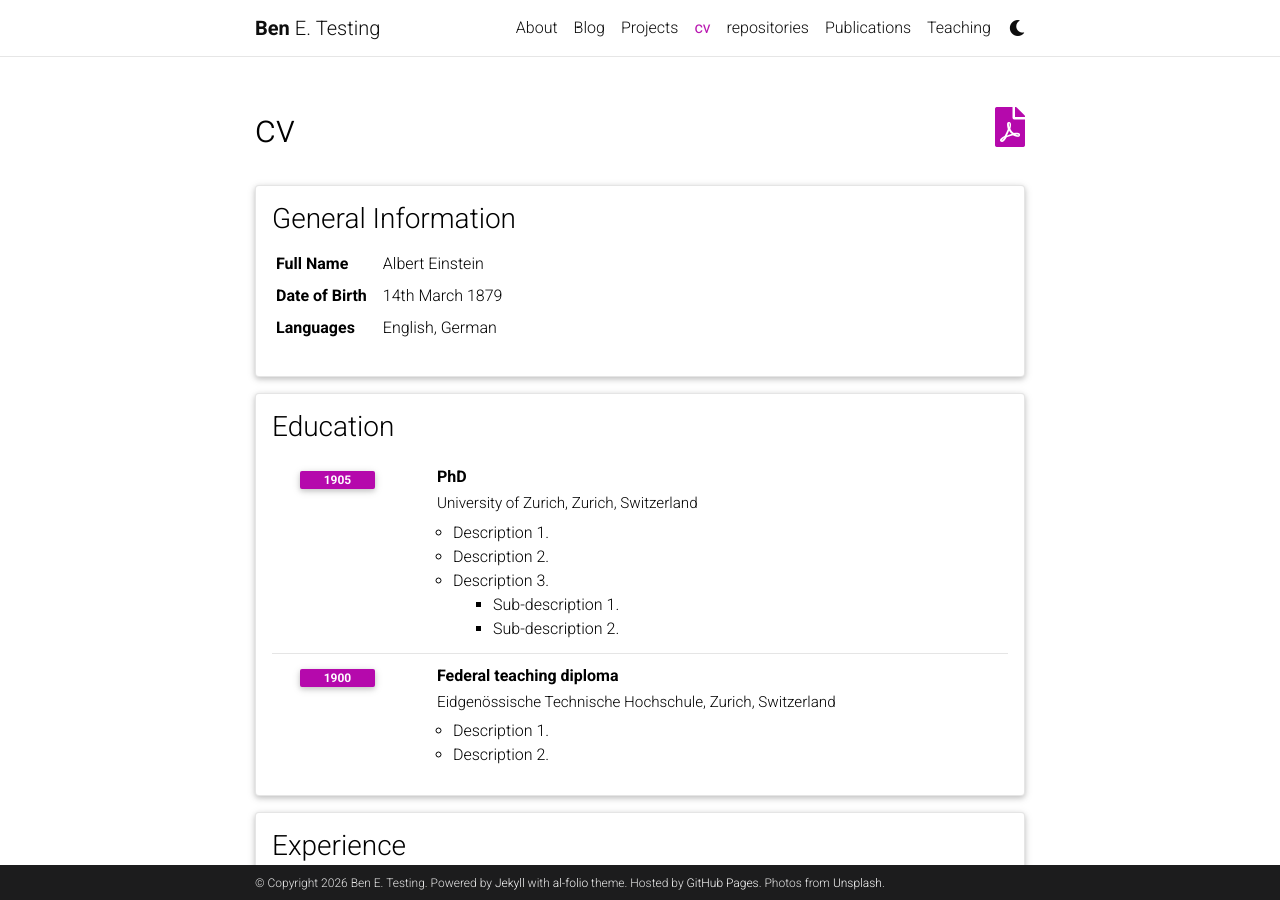
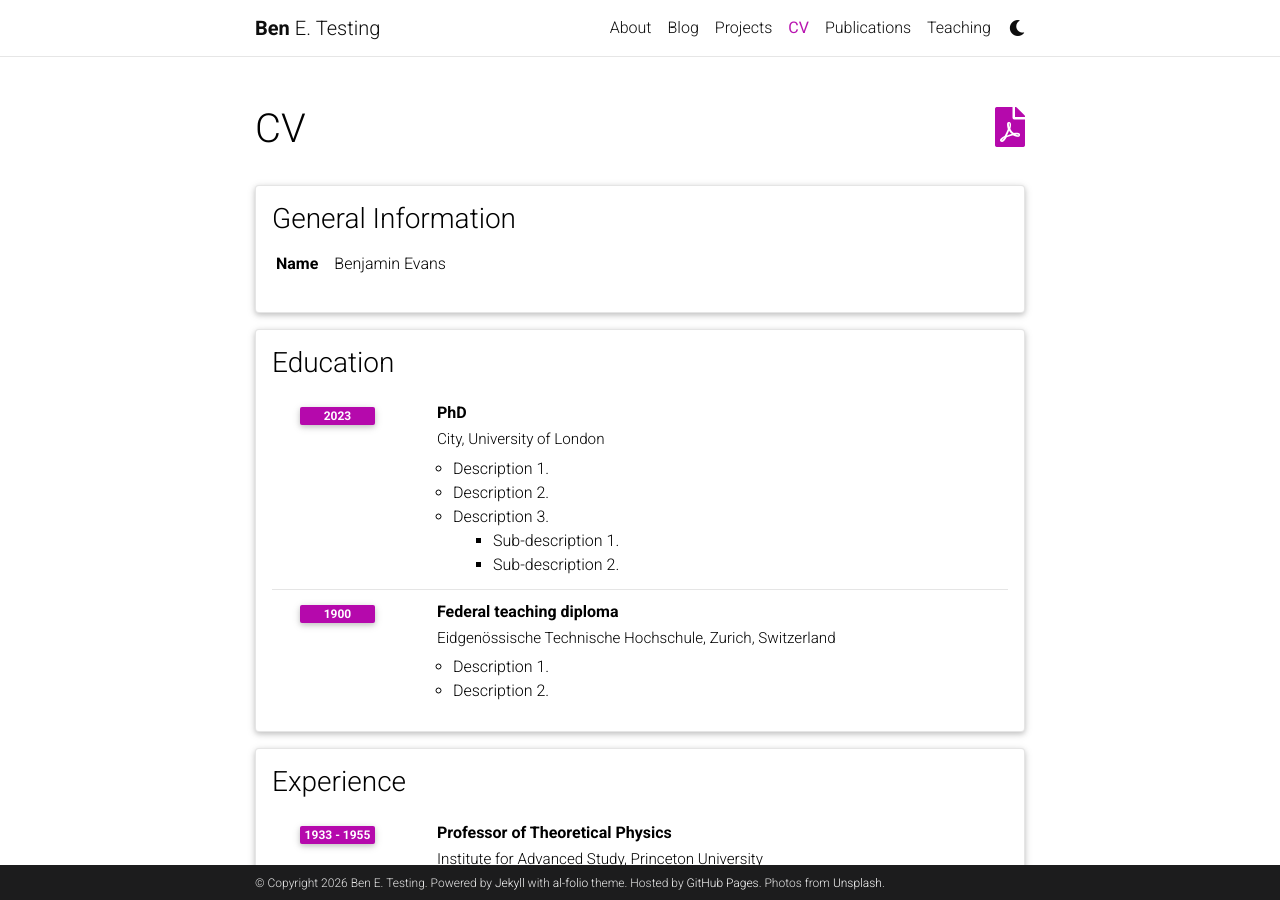
Before and after one commit to ytterbiu/ytterbiu.github.io, a Jekyll site: the page built from _pages/cv.md, in a window 1280 px wide and 900 px high. Built offline with Jekyll 4.4.1, drawn with Linux system fonts in a browser that asks for light colours; comment, search, counter and statistics services are not loaded; a style sheet for code colours, icons or effects is not loaded.

Commit message:
Minor updates

```diff
--- a/_data/cv.yml
+++ b/_data/cv.yml
@@ -1,19 +1,19 @@
 - title: General Information
   type: map
   contents:
-    - name: Full Name
-      value: Albert Einstein
-    - name: Date of Birth
-      value: 14th March 1879
-    - name: Languages
-      value: English, German
+    - name: Name
+      value: Benjamin Evans
+    # - name: Date of Birth
+    #   value: 14th March 1879
+    # - name: Languages
+    #   value: English, German
 
 - title: Education
   type: time_table
   contents:
     - title: PhD
-      institution: University of Zurich, Zurich, Switzerland
-      year: 1905
+      institution: City, University of London
+      year: 2023
       description:
         - Description 1.
         - Description 2.
--- a/_pages/cv.md
+++ b/_pages/cv.md
@@ -1,7 +1,7 @@
 ---
 layout: cv
 permalink: /cv/
-title: cv
+title: CV
 nav: true
 nav_order: 3
 cv_pdf: example_pdf.pdf
```
Also changed, not shown: _bibliography/papers.bib (+66 -61 lines), _pages/publications.md (+3 -2 lines), _pages/repositories.md (+11 -8 lines).
